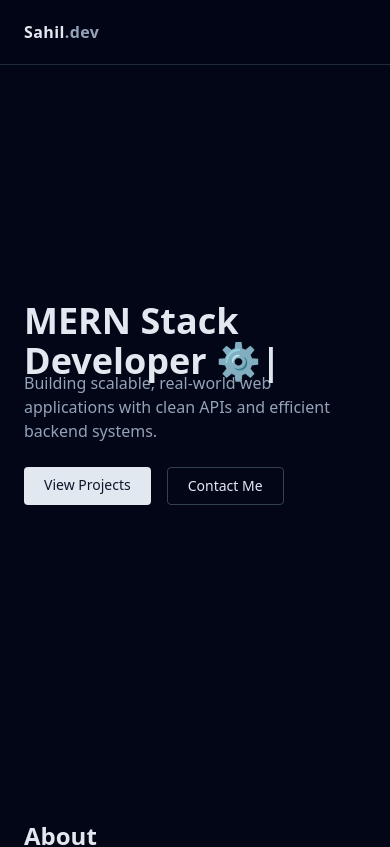
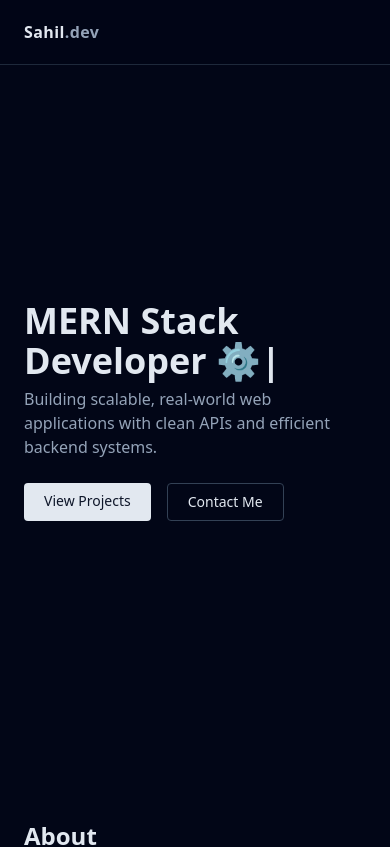
Before and after one commit to Sahil24-07-05/sahil-portfolio, a Next.js app: page / in a window 390 px wide. Shown: the top 847 px of the page. Built offline with nearby package versions, Linux system fonts and the light colour scheme.

Commit message:
Fix mobile layout

```diff
--- a/src/components/hero.tsx
+++ b/src/components/hero.tsx
@@ -33,14 +33,14 @@ export default function Hero() {
 
   return (
     <section className="min-h-[80vh] flex flex-col justify-center">
-      <h1 className="text-4xl md:text-5xl font-semibold h-[70px] md:h-[90px]">
+      <h1 className="mt-4 text-4xl md:text-5xl font-semibold h-[70px] md:h-[90px]">
         {displayText}
         {displayText === texts[0] && <span> 👋</span>}
         {displayText === texts[1] && <span> ⚙️</span>}
         <span className="animate-pulse">|</span>
       </h1>
 
-      <p className=" text-slate-400 max-w-xl">
+      <p className="mt-4 text-slate-400 max-w-xl">
         Building scalable, real-world web applications with clean APIs and
         efficient backend systems.
       </p>
```
